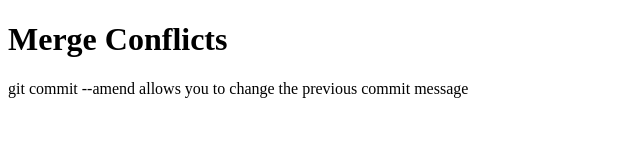
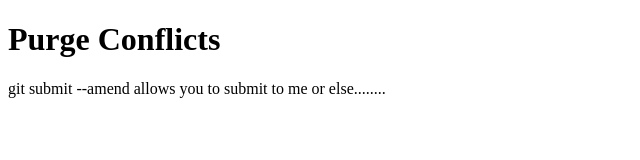
Before and after one commit to RobLowe1992/merge_conflicts, a plain HTML site: page index.html in a window 1280 px wide. Shown: the whole page, without its empty margins (0-640 px from the left). Drawn offline with Linux system fonts and the light colour scheme.

Commit message:
Purge Conflicts

```diff
--- a/index.html
+++ b/index.html
@@ -4,7 +4,7 @@
     <title>Merge Conflicts</title>
 </head>
 <body>
-    <h1>Merge Conflicts</h1>
-    <p>git commit --amend allows you to change the previous commit message</p>
+    <h1>Purge Conflicts</h1>
+    <p>git submit --amend allows you to submit to me or else........</p>
 </body>
 </html>
```
